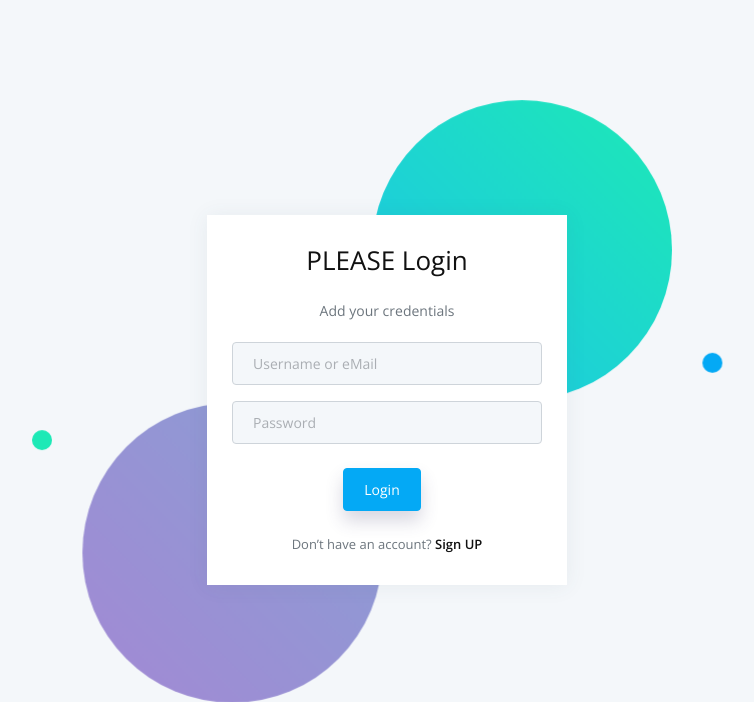
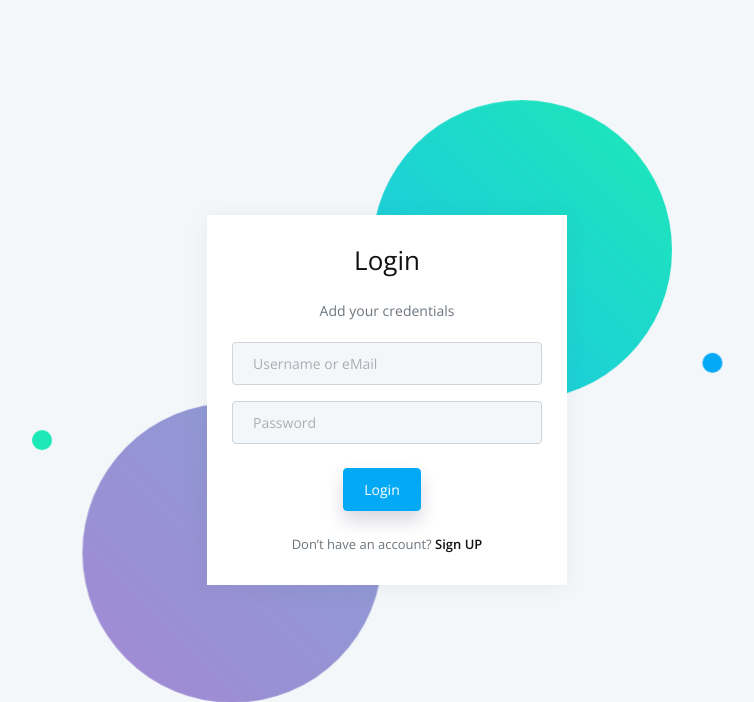
Before and after one commit to anzhela-iondem/flask-nginx-db-app, a Flask app: page /login in a window 1280 px wide. Shown: the top 702 px of the page, without its empty margins (253-1007 px from the left). Run offline with Flask 3, Linux system fonts and the light colour scheme; parts of the project's set-up code (start-up, migrations or seed data) failed here and were passed over; some libraries are stand-ins or nearby versions.

Commit message:
Update login.html.

```diff
--- a/apps/templates/accounts/login.html
+++ b/apps/templates/accounts/login.html
@@ -15,7 +15,7 @@
             <div class="card">
                 <div class="card-body text-center">
 
-                    <h3 class="mb-4">PLEASE Login</h3>
+                    <h3 class="mb-4">Login</h3>
 
                     <span class="mb-0 text-muted">
                         {% if msg %}
```
